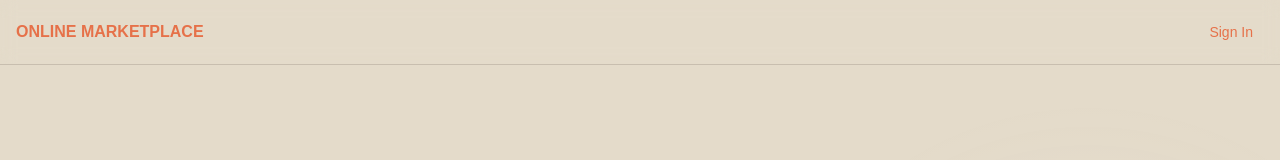
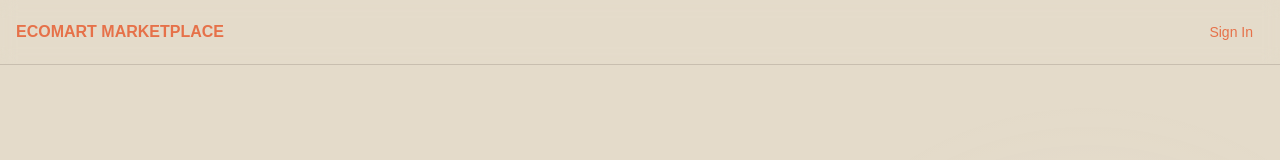
Before and after one commit to smakthe/e-commerce-client, a React (Vite) app: page / in a window 1280 px wide. Shown: the top 160 px of the page. Built offline with nearby package versions, Linux system fonts and the light colour scheme; no server answers; a web font is replaced by a local one.

Commit message:
Renamed title

```diff
--- a/index.html
+++ b/index.html
@@ -5,7 +5,7 @@
   <meta charset="UTF-8" />
   <link rel="icon" type="image/svg+xml" href="/favicon.svg" />
   <meta name="viewport" content="width=device-width, initial-scale=1.0" />
-  <title>E-Commerce</title>
+  <title>Ecomart - Online Marketplace</title>
 </head>
 
 <body>
--- a/src/components/Navbar.tsx
+++ b/src/components/Navbar.tsx
@@ -22,7 +22,7 @@ const Navbar = () => {
           className="mr-8 flex items-center space-x-2"
         >
           <span className="font-bold sm:inline-block text-primary">
-            ONLINE MARKETPLACE
+            ECOMART MARKETPLACE
           </span>
         </Link>
         <div className="flex flex-1 items-center justify-end space-x-4">
```
Also changed, not shown: 1 other file (tests, documents, lock files or other folders).
